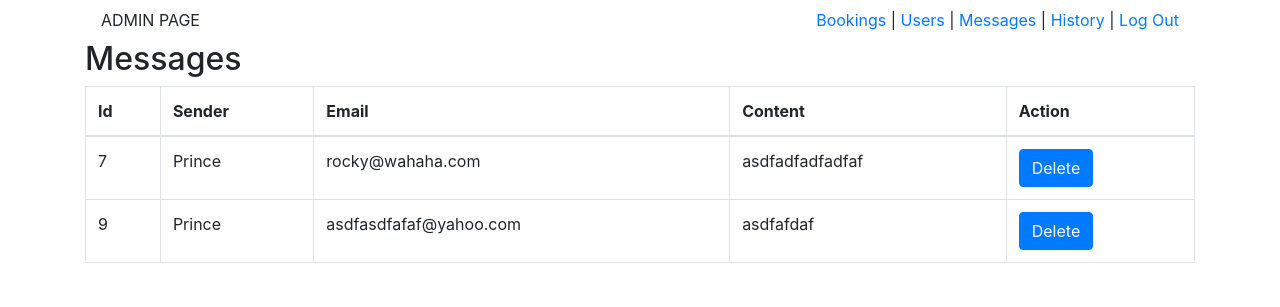
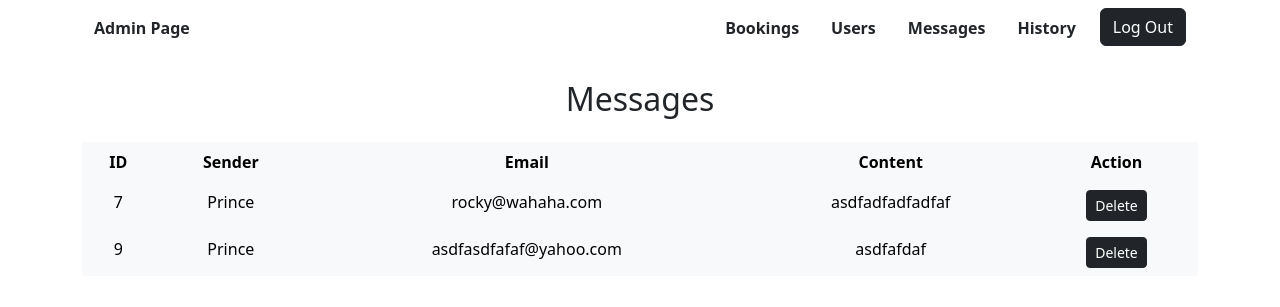
Before and after one commit to RockyBalbonys/SalonAppointmentSystem, a PHP site: page /messages.php in a window 1280 px wide. Shown: the top 307 px of the page. Run offline with PHP 8.4, Linux system fonts and the light colour scheme; a user stored in the database is signed in; data comes from the database, SQL or seed files in the repository.

Commit message:
added UI to messages page

```diff
--- a/admin/adminpage.php
+++ b/admin/adminpage.php
@@ -124,7 +124,7 @@
                                            <th>Time</th>
                                            <th>Service Chosen</th>
                                            <th>Status</th>
-                                           <th>Actions</th>
+                                           <th>Action</th>
                                        </tr>
                                    </thead>
                                    <tbody>';
--- a/admin/messages.php
+++ b/admin/messages.php
@@ -12,28 +12,51 @@ if (!isset($_SESSION["admin_username"])) {
     <meta charset="UTF-8">
     <meta name="viewport" content="width=device-width, initial-scale=1.0">
     <title>Salon Admin</title>
-    <link href="https://stackpath.bootstrapcdn.com/bootstrap/4.5.2/css/bootstrap.min.css" rel="stylesheet">
+    <link href="https://cdn.jsdelivr.net/npm/bootstrap@5.3.2/dist/css/bootstrap.min.css" rel="stylesheet" integrity="sha384-T3c6CoIi6uLrA9TneNEoa7RxnatzjcDSCmG1MXxSR1GAsXEV/Dwwykc2MPK8M2HN" crossorigin="anonymous">
     <script src="https://code.jquery.com/jquery-3.5.1.min.js"></script>
 </head>
 <body>
     <div class="container">
-        <nav class="navbar">
-            <div class="nav-item">ADMIN PAGE</div>
-            <div class="nav-item"><a href  ="adminpage.php">Bookings</a> | <a href="users.php">Users</a> | <a href="messages.php">Messages</a> | <a href="history.php">History</a> | <a href="logout.php">Log Out</a></div>
-        </nav>
-        <div class="h2">
-            Messages
-        </div>
+    <nav class="navbar navbar-expand-md navbar-light">
+                <div class="container-lg">
+                    <span class="fw-bold text-dark align-center justify-content-start d-none d-md-inline">
+                    Admin Page
+                </span>
+            <div class="justify-content-end d-none d-sm-inline">
+                <ul class="nav justify-content-end">
+                    <li class="nav-item text-dark">
+                        <a class="nav-link text-dark fw-bold" href="adminpage.php">Bookings</a>
+                    </li>
+                    <li class="nav-item">
+                        <a class="nav-link text-dark fw-bold" href="users.php">Users</a>
+                    </li>
+                    <li class="nav-item">
+                        <a class="nav-link text-dark fw-bold" href="messages.php">Messages</a>
+                    </li>
+                    <li class="nav-item">
+                        <a class="nav-link text-dark fw-bold" href="history.php">History</a>
+                    </li>
+                    <li class="nav-item ms-2 d-none d-md-inline">
+                        <a class="btn btn-dark" href="logout.php">Log Out</a>
+                    </li>
+                </ul>
+            </div>
+                </div>
+            </nav>
+
+        <div class="text-center mt-4 mb-4">
+                <h2>Messages</h2>
+            </div>
         <div>
             <?php
                 $selectAllMessages = "SELECT * FROM tbl_messages ORDER BY mess_id";
                 $query = mysqli_query($conn, $selectAllMessages);
 
                 if ($query) {
-                    echo '<table class="table table-bordered" id="bookingTable">
+                    echo '<table class="table table-md table-hover table-light table-borderless text-center" id="bookingTable">
                             <thead>
                                 <tr>
-                                    <th>Id</th>
+                                    <th>ID</th>
                                     <th>Sender</th>
                                     <th>Email</th>
                                     <th>Content</th>
@@ -48,7 +71,7 @@ if (!isset($_SESSION["admin_username"])) {
                         echo '<td>' . $row["mess_sender"] . '</td>';
                         echo '<td>' . $row["mess_email"] . '</td>';
                         echo '<td>' . $row["mess_content"] . '</td>';
-                        echo '<td>' . "<div class='btn delete-btn btn-primary' data-id='" . $row["mess_id"] . "'>Delete</div>" . '</td>';
+                        echo '<td>' . "<div class='btn delete-btn btn-dark btn-sm' data-id='" . $row["mess_id"] . "'>Delete</div>" . '</td>';
                         echo '</tr>';
                     }
 
@@ -89,6 +112,7 @@ if (!isset($_SESSION["admin_username"])) {
         });
     });
 </script>
+<script src="https://cdn.jsdelivr.net/npm/bootstrap@5.3.2/dist/js/bootstrap.bundle.min.js" integrity="sha384-C6RzsynM9kWDrMNeT87bh95OGNyZPhcTNXj1NW7RuBCsyN/o0jlpcV8Qyq46cDfL" crossorigin="anonymous"></script>
 
 </body>
 </html>
```
